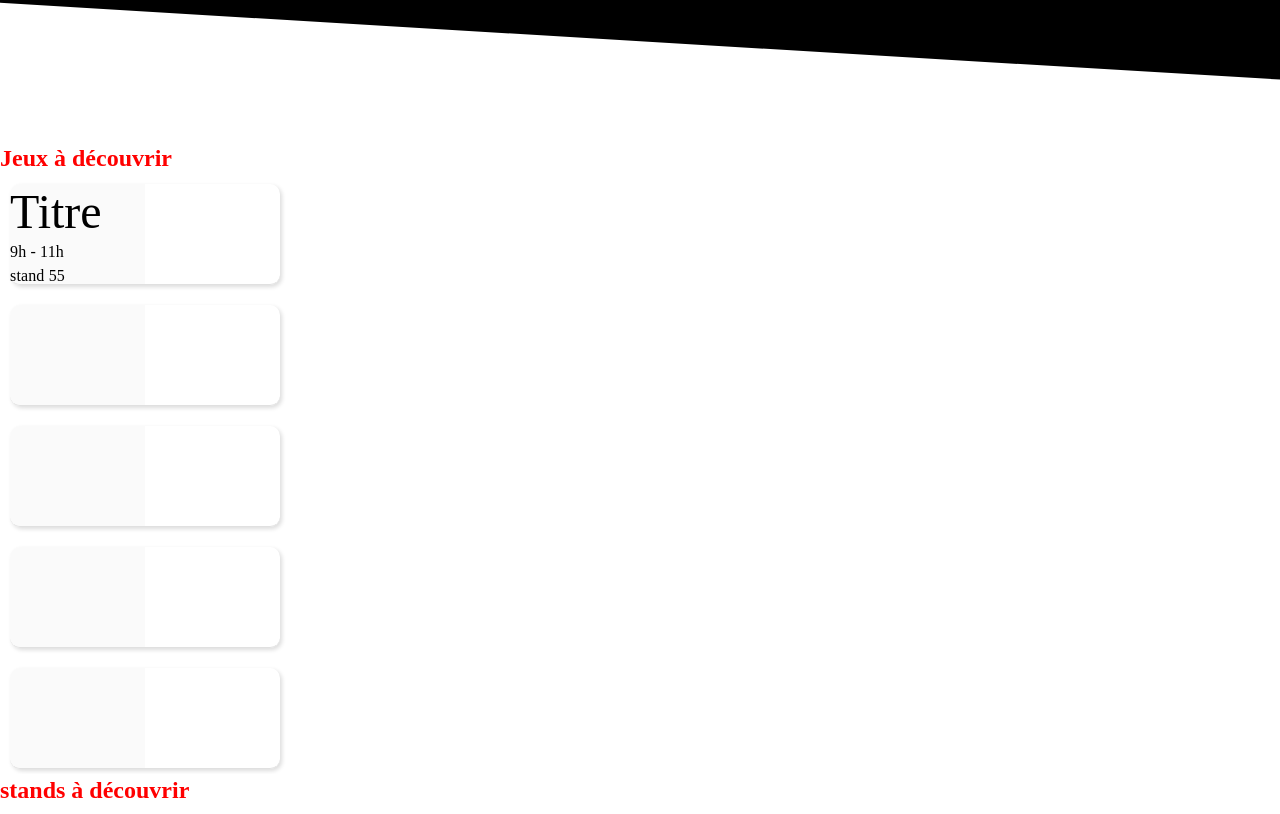
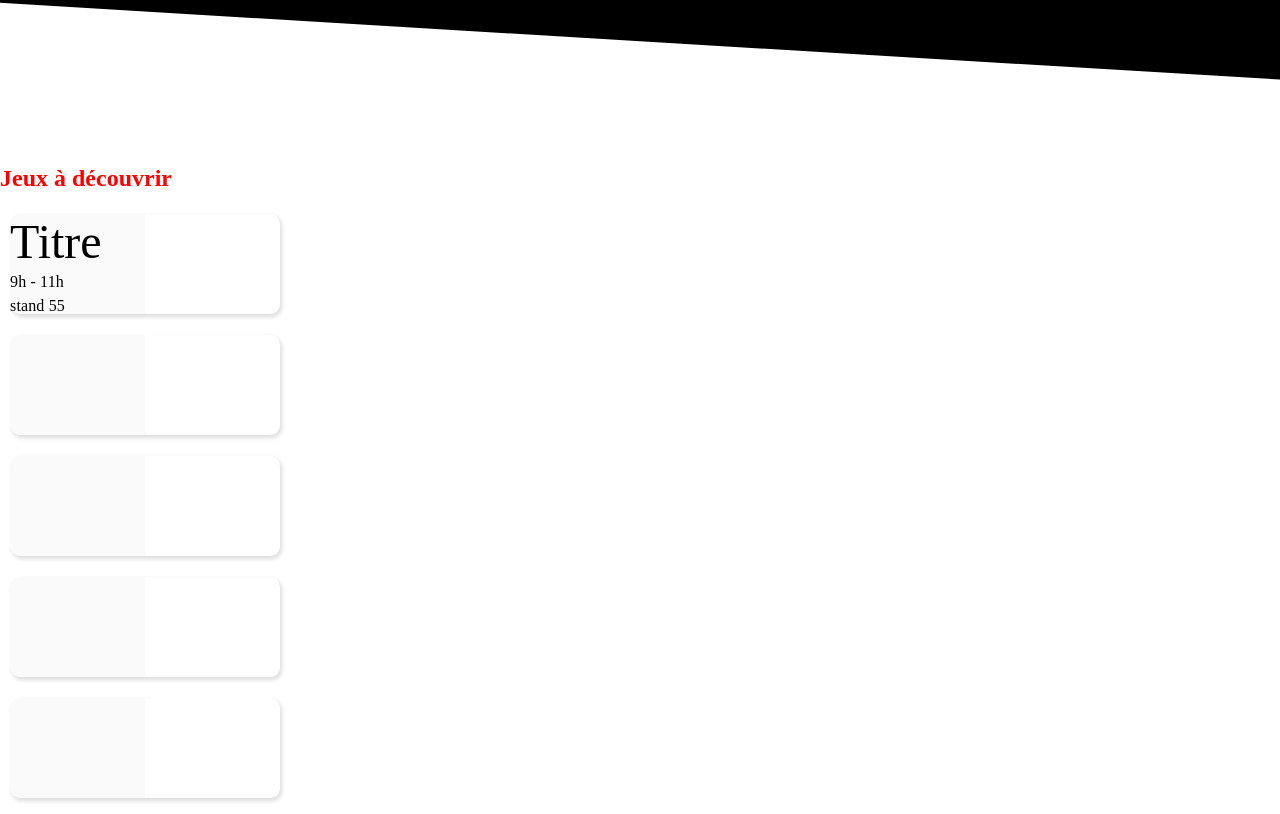
Before and after one commit to robinbaud/RPGaming-Fest, a React (Create React App) app in the folder rpgaming/: page / in a window 1280 px wide. Shown: the part 338-1152 px from the top of the page. Built offline with nearby package versions, Linux system fonts and the light colour scheme; a web font is replaced by a local one.

Commit message:
Update App.js

```diff
--- a/rpgaming/src/App.js
+++ b/rpgaming/src/App.js
@@ -13,7 +13,13 @@ function App() {
       <Typography
         align="left"
         variant="h5"
-        style={{ fontFamily: "Poppins", fontWeight: "bold", color: "red" }}
+        style={{
+          fontFamily: "Poppins",
+          fontWeight: "bold",
+          color: "red",
+          marginBottom: "10px",
+          marginTop: "20px",
+        }}
       >
         Jeux à découvrir
       </Typography>
@@ -31,7 +37,13 @@ function App() {
       <Typography
         align="left"
         variant="h5"
-        style={{ fontFamily: "Poppins", fontWeight: "bold", color: "red" }}
+        style={{
+          fontFamily: "Poppins",
+          fontWeight: "bold",
+          color: "red",
+          marginBottom: "10px",
+          marginTop: "20px",
+        }}
       >
         stands à découvrir
       </Typography>
```
